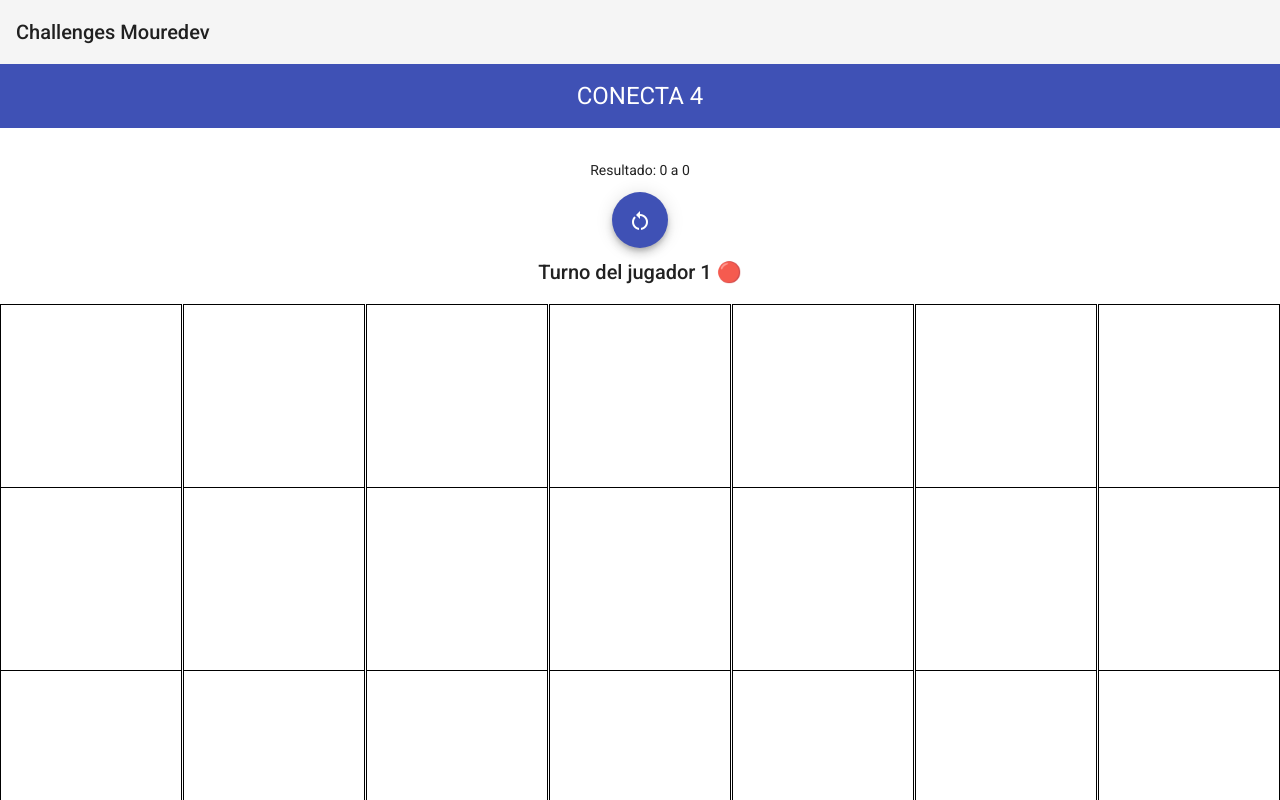
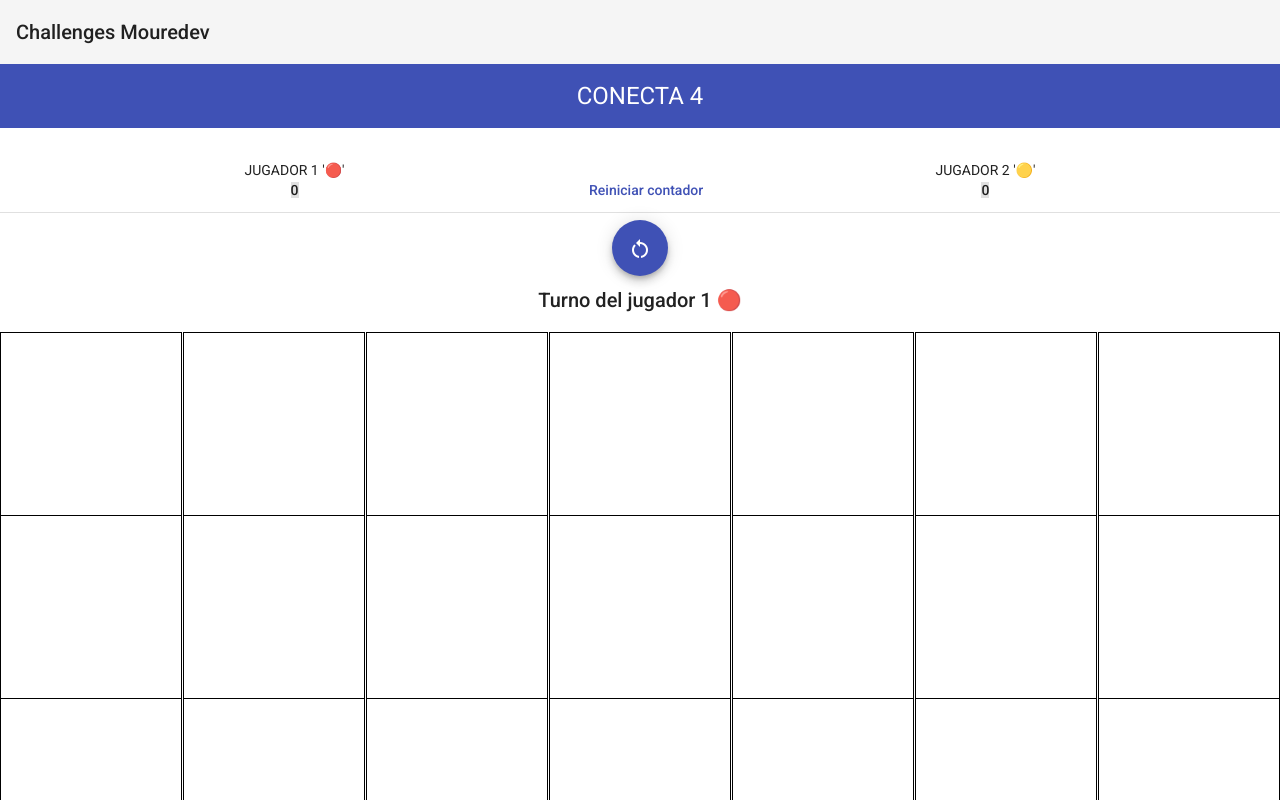
Before and after one commit to lnzambelli/challenges-project, an Angular app: page /conecta in a window 1280 px wide. Shown: the top 800 px of the page. Built offline with nearby package versions, Linux system fonts and the light colour scheme.

Commit message:
se agrego boton para reset contador

```diff
--- a/src/app/pages/conecta-cuatro/conecta-cuatro.component.html
+++ b/src/app/pages/conecta-cuatro/conecta-cuatro.component.html
@@ -1,7 +1,12 @@
 <h1>Conecta 4</h1>
 <section class="resultado">
     <mat-card class="titulo" *ngIf="numerosDeJugadas<43; else juegoTerminado">
-        <p>Resultado: {{resultados[1]}} a {{resultados[2]}} </p>
+        <div class="contadorPuntos">
+            <p>Jugador 1 '🔴' <mat-chip class="cantidadPuntos">{{resultados[1]}}</mat-chip></p>
+            <button mat-button color="primary" (click)="reiniciarContador()">Reiniciar contador</button>
+            <p>Jugador 2 '🟡' <mat-chip class="cantidadPuntos">{{resultados[2]}}</mat-chip></p>
+        </div>
+        <mat-divider></mat-divider>
         <button mat-fab color="primary" (click)="reinciarJuego()">
             <mat-icon>restart_alt</mat-icon>
         </button>
--- a/src/app/pages/conecta-cuatro/conecta-cuatro.component.scss
+++ b/src/app/pages/conecta-cuatro/conecta-cuatro.component.scss
@@ -13,3 +13,15 @@
 h2{
     margin-top: 8px;
 }
+
+button{
+    margin-top: 8px;
+}
+
+.contadorPuntos{
+    display: flex;
+    p{
+        width: 50%;
+        text-transform: uppercase;
+    }
+}
--- a/src/app/pages/conecta-cuatro/conecta-cuatro.component.ts
+++ b/src/app/pages/conecta-cuatro/conecta-cuatro.component.ts
@@ -28,6 +28,11 @@ export class ConectaCuatroComponent implements OnInit {
     this.numerosDeJugadas = 1;
     this.ganadorEncontrado = 0;
     this.usuarioActivo = 1;
+  }
+
+  reiniciarContador(){
+    this.resultados = [0,0,0]
+    this.reinciarJuego();
   }
 
   cargarArray(){
```
Also changed, not shown: src/app/pages/conecta-cuatro/conecta-cuatro.module.ts (+6 -1 lines).
